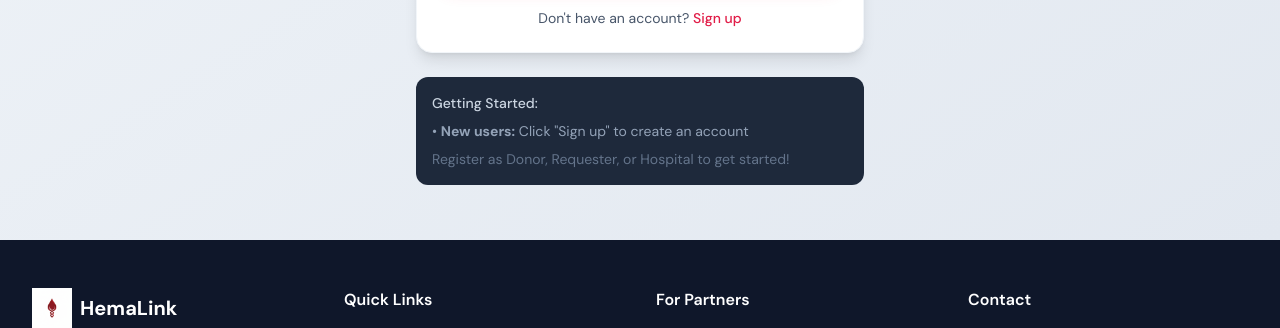
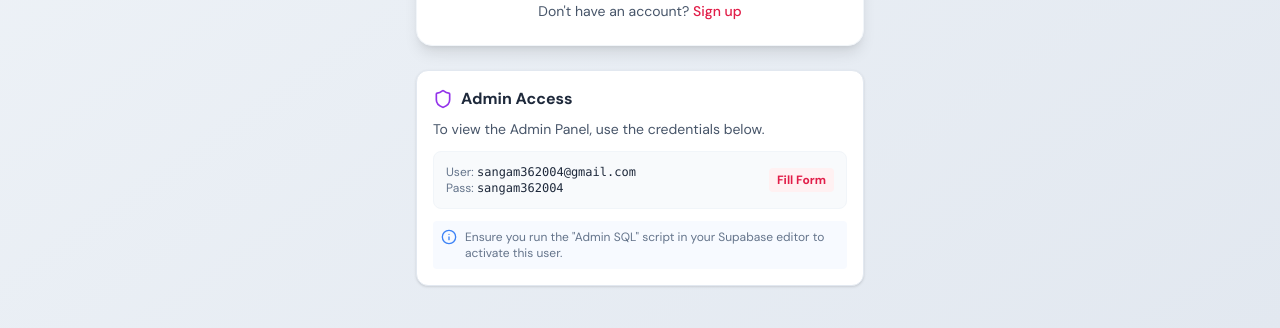
Before and after one commit to sangam058/HemaLink, a React (Vite) app: page /login in a window 1280 px wide. Shown: the part 624-952 px from the top of the page. Built offline with nearby package versions, Linux system fonts and the light colour scheme; no server answers; the database is empty.

Commit message:
Fix: Add admin login helper and update documentation

```diff
--- a/src/pages/auth/LoginPage.tsx
+++ b/src/pages/auth/LoginPage.tsx
@@ -1,7 +1,7 @@
 import { useState } from 'react';
 import { motion } from 'framer-motion';
 import { Link, useNavigate } from 'react-router-dom';
-import { Mail, Lock, User, Building2, Heart, Shield } from 'lucide-react';
+import { Mail, Lock, User, Building2, Heart, Shield, Info } from 'lucide-react';
 import { useAuthStore } from '../../store/authStore';
 import { Button } from '../../components/ui/Button';
 import { Input } from '../../components/ui/Input';
@@ -41,6 +41,12 @@ export function LoginPage() {
     } finally {
       setIsLoading(false);
     }
+  };
+
+  const fillAdminCreds = () => {
+    setEmail('sangam362004@gmail.com');
+    setPassword('sangam362004');
+    setRole('admin');
   };
 
   return (
@@ -120,12 +126,31 @@ export function LoginPage() {
           </div>
         </Card>
 
-        <div className="mt-6 p-4 bg-slate-800 rounded-xl text-sm">
-          <p className="text-slate-300 font-medium mb-2">Getting Started:</p>
-          <div className="text-slate-400 space-y-1">
-            <p>• <strong>New users:</strong> Click "Sign up" to create an account</p>
+        {/* Admin Helper Box */}
+        <div className="mt-6 p-4 bg-white border border-slate-200 rounded-xl shadow-sm">
+          <div className="flex items-center gap-2 text-slate-800 font-bold mb-2">
+            <Shield className="w-5 h-5 text-purple-600" />
+            <span>Admin Access</span>
           </div>
-          <p className="text-slate-500 mt-2">Register as Donor, Requester, or Hospital to get started!</p>
+          <p className="text-sm text-slate-600 mb-3">
+            To view the Admin Panel, use the credentials below.
+          </p>
+          <div className="flex items-center justify-between p-3 bg-slate-50 rounded-lg border border-slate-100">
+            <div className="text-xs text-slate-500">
+              <p>User: <span className="font-mono text-slate-800">sangam362004@gmail.com</span></p>
+              <p>Pass: <span className="font-mono text-slate-800">sangam362004</span></p>
+            </div>
+            <button
+              onClick={fillAdminCreds}
+              className="text-xs font-bold text-rose-600 hover:text-rose-700 bg-rose-50 px-2 py-1 rounded"
+            >
+              Fill Form
+            </button>
+          </div>
+          <div className="mt-3 flex items-start gap-2 text-xs text-slate-500 bg-blue-50/50 p-2 rounded">
+            <Info className="w-4 h-4 text-blue-500 flex-shrink-0" />
+            <p>Ensure you run the "Admin SQL" script in your Supabase editor to activate this user.</p>
+          </div>
         </div>
       </motion.div>
     </div>
```
